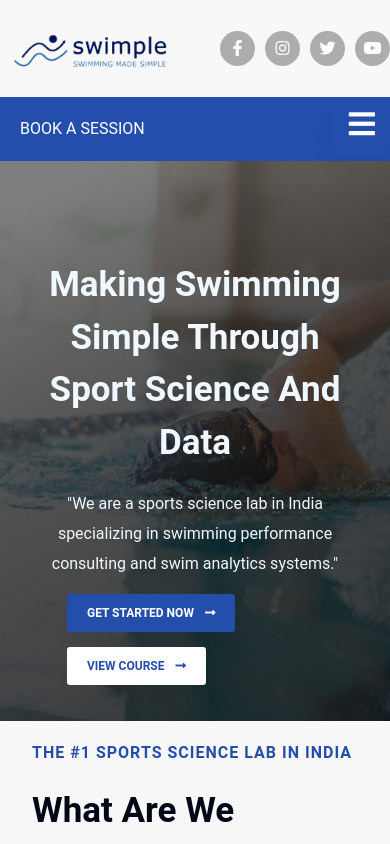
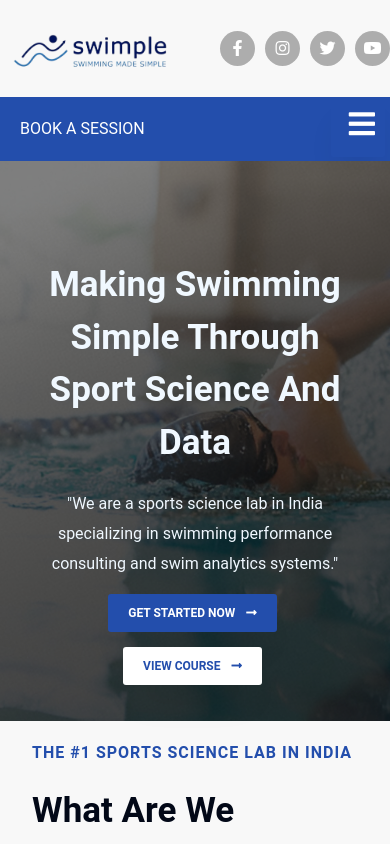
Before and after one commit to Pratham1543/Swimmple, a React (Create React App) app: page / in a window 390 px wide. Shown: the top 844 px of the page. Built offline with nearby package versions, Linux system fonts and the light colour scheme.

Commit message:
final fix 1

```diff
--- a/src/components/home/hero/Hero.css
+++ b/src/components/home/hero/Hero.css
@@ -65,6 +65,11 @@
   .hero #heading h3 {
     color: #fff; /* Change color of heading */
   }
+  .row .button {
+    text-align: center;
+    padding-left: 0%;
+    flex-direction: column;
+  }
 }
 
 @media screen and (max-width: 480px) {
--- a/src/components/home/hero/Hero.jsx
+++ b/src/components/home/hero/Hero.jsx
@@ -27,7 +27,7 @@ const Hero = () => {
               "We are a sports science lab in India specializing in swimming
               performance consulting and swim analytics systems."
             </p>
-            <div className="button">
+            <div className="button flexSB">
               <button className="primary-btn" onClick={scrollToTestimonial}>
                 GET STARTED NOW <i className="fa fa-long-arrow-alt-right"></i>
               </button>
```
